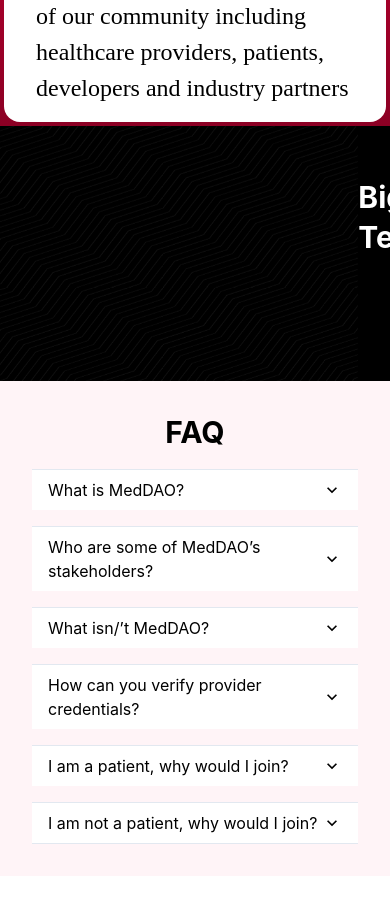
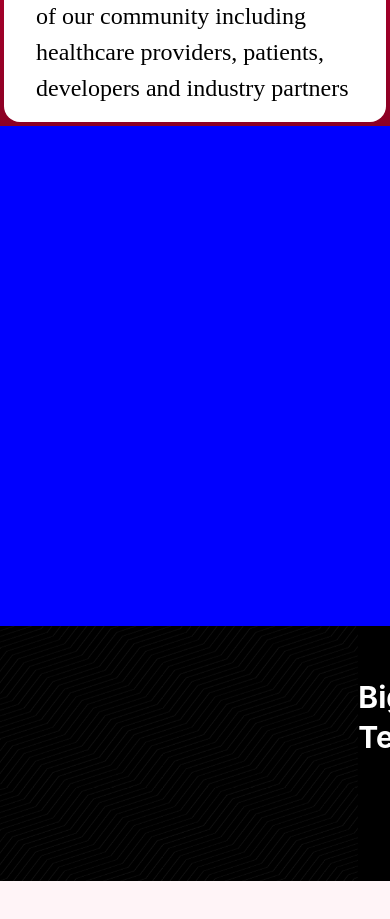
Before and after one commit to MedDAO-xyz/Website, a Next.js app: page / in a window 390 px wide. Shown: the part 1980-2899 px from the top of the page. Built offline with nearby package versions, Linux system fonts and the light colour scheme.

Commit message:
FEAT (WhyMedDAO) : adds base componenet structure
Adds views for mobile and desktop

Adds hook to detect the page width and switch views

Enables the development of the two views in a contained fashion

```diff
--- /dev/null
+++ b/src/components/WhyMedDAO/DesktopTabletView.tsx
@@ -0,0 +1,4 @@
+import { Box } from "@chakra-ui/react";
+export const DesktopTabletView = () => (
+  <Box w="100%" h="500px" bgColor="magenta" />
+);
--- /dev/null
+++ b/src/components/WhyMedDAO/MobileView.tsx
@@ -0,0 +1,3 @@
+import { Box } from "@chakra-ui/react";
+
+export const MobileView = () => <Box w="100%" h="500px" bgColor="blue" />;
--- /dev/null
+++ b/src/components/WhyMedDAO/hooks.tsx
@@ -0,0 +1,22 @@
+import { useState, useEffect } from "react";
+
+export const useIsMobile = () => {
+  const MOBILE_BREAKPOINT = 768;
+  const [width, setWidth] = useState<number | null>(null);
+
+  function handleWindowSizeChange() {
+    setWidth(window.innerWidth);
+  }
+  useEffect(() => {
+    setWidth(window.innerWidth);
+    window.addEventListener("resize", handleWindowSizeChange);
+    return () => {
+      window.removeEventListener("resize", handleWindowSizeChange);
+    };
+  }, []);
+  if (width) {
+    return width <= MOBILE_BREAKPOINT;
+  }
+  console.error(`State width not defined: [${width}]`);
+  return;
+};
--- /dev/null
+++ b/src/components/WhyMedDAO/index.tsx
@@ -0,0 +1,14 @@
+import MainColumn from "../../global/Layout/MainColumn";
+import { DesktopTabletView } from "./DesktopTabletView";
+import { useIsMobile } from "./hooks";
+import { MobileView } from "./MobileView";
+
+export const WhyMedDAO = () => {
+  const isMobile = useIsMobile();
+  return (
+    <MainColumn>
+      {isMobile && <MobileView />}
+      {!isMobile && <DesktopTabletView />}
+    </MainColumn>
+  );
+};
--- a/src/pages/index.tsx
+++ b/src/pages/index.tsx
@@ -6,6 +6,7 @@ import Hero from "../components/Hero";
 import LogoTransition from "../components/LogoTransition";
 import TextScroll from "../components/TextScroll";
 import What from "../components/What";
+import { WhyMedDAO } from "../components/WhyMedDAO";
 
 const Home: NextPage = () => {
   return (
@@ -17,6 +18,7 @@ const Home: NextPage = () => {
       <LogoTransition />
       <What />
       <HealthCareThree />
+      <WhyMedDAO/>
       <TextScroll />
       <FAQ />
       <GridItem gridColumn={2} h="5rem" />
```
